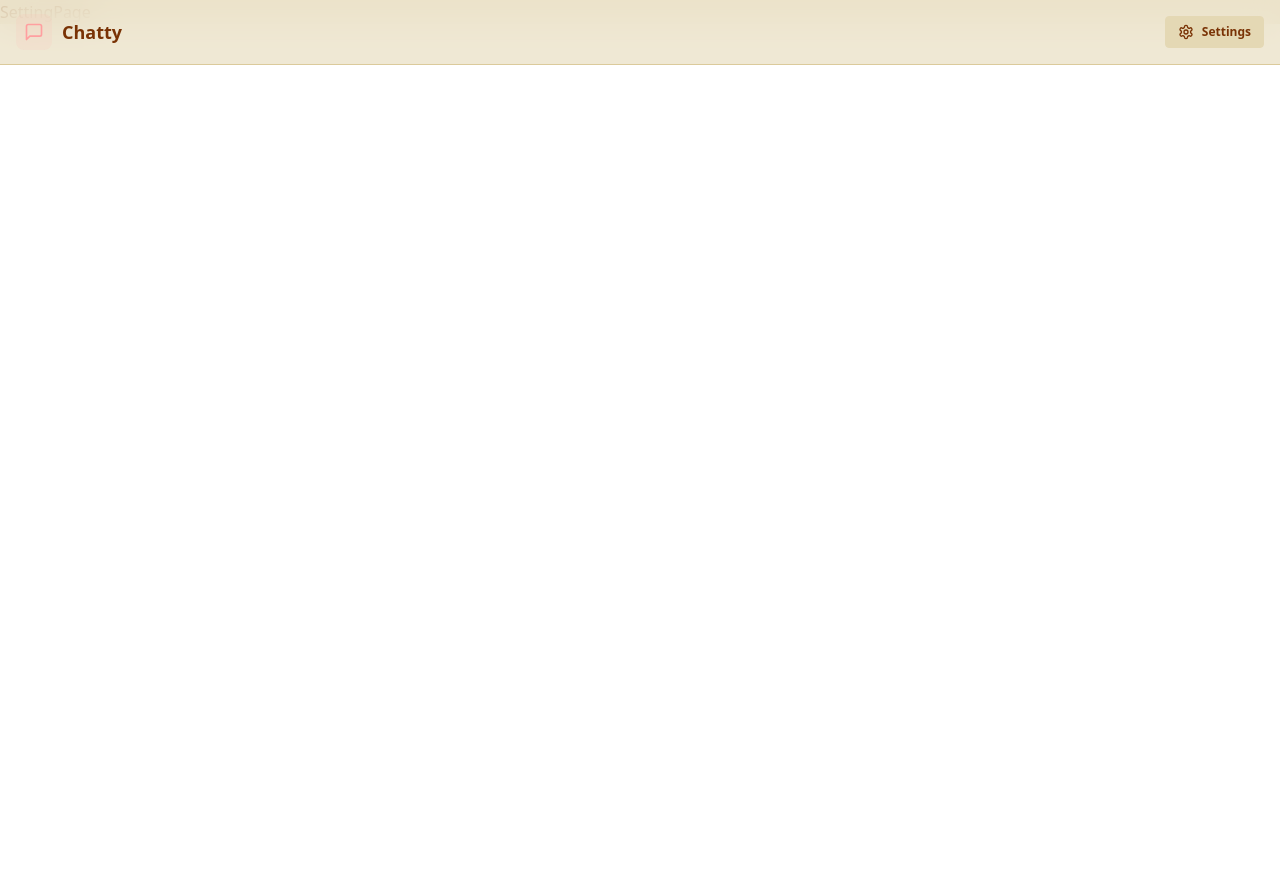
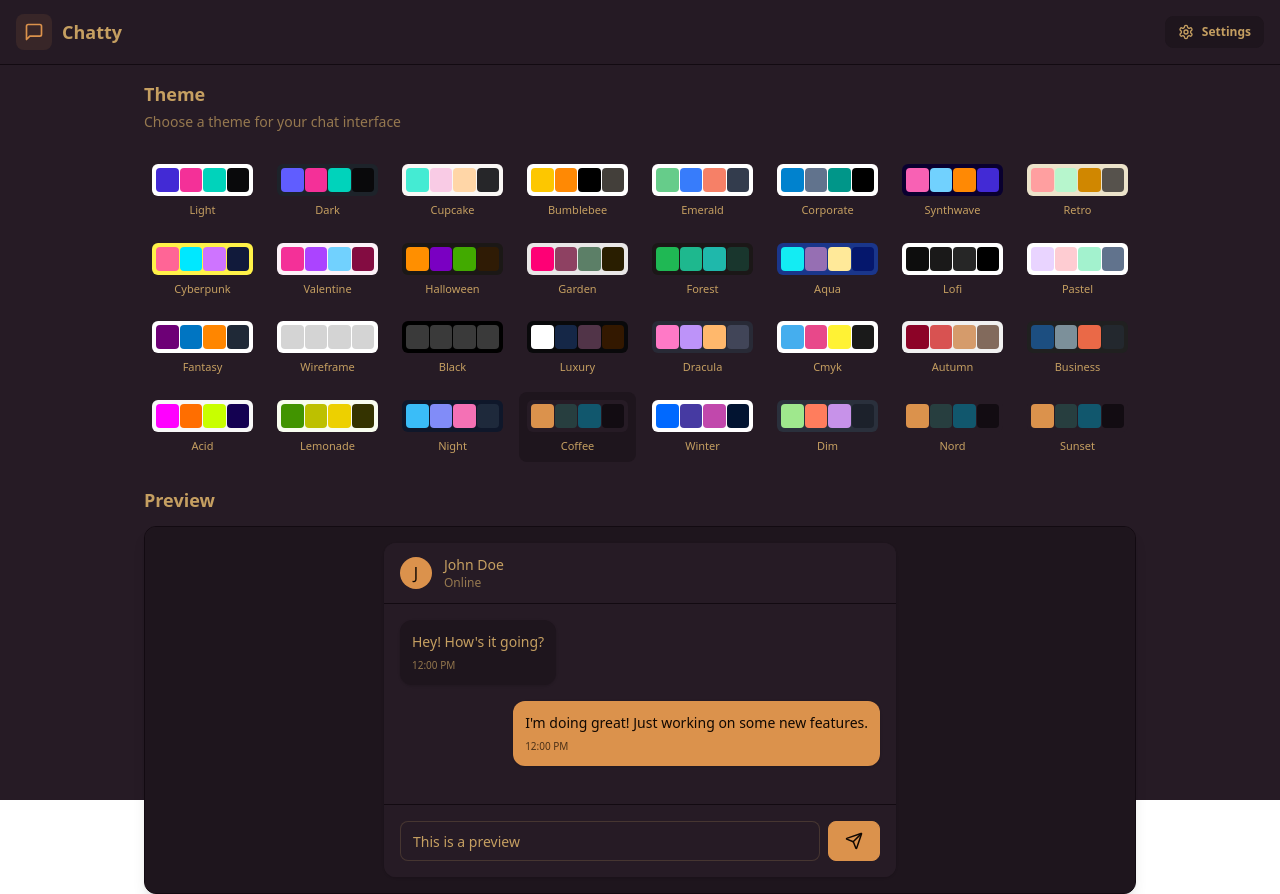
Before and after one commit to Ahius/chat-app, a React (Vite) app in the folder frontend/: page /settings in a window 1280 px wide. Before the commit the page ends 800 px from the top, so only its background shows below. Built offline with nearby package versions, Linux system fonts and the light colour scheme; no server answers.

Commit message:
build setting pages - theme

```diff
--- a/frontend/src/App.jsx
+++ b/frontend/src/App.jsx
@@ -9,9 +9,10 @@
 import { useAuthStore } from "./store/useAuthStore.js";
 import { Loader } from "lucide-react";
 import { Toaster } from "react-hot-toast";
+import { useThemeStore } from "./store/useThemeStore.js";
 const App = () => {
   const { authUser, checkAuth, isCheckingAuth } = useAuthStore();
-
+  const { theme } = useThemeStore();
   useEffect(() => {
     checkAuth();
   }, [checkAuth]);
@@ -26,7 +27,7 @@
     );
 
   return (
-    <div data-theme="retro">
+    <div data-theme={theme}>
       <Navbar />
       <Routes>
         <Route
--- a/frontend/src/pages/SettingPage.jsx
+++ b/frontend/src/pages/SettingPage.jsx
@@ -1,11 +1,116 @@
-import React from 'react'
+import { THEMES } from "../constants";
+import { useThemeStore } from "../store/useThemeStore";
+import { Send } from "lucide-react";
 
-function SettingPage() {
+const PREVIEW_MESSAGES = [
+  { id: 1, content: "Hey! How's it going?", isSent: false },
+  { id: 2, content: "I'm doing great! Just working on some new features.", isSent: true },
+];
+
+const SettingsPage = () => {
+  const { theme, setTheme } = useThemeStore();
+
   return (
-    <div>
-      SettingPage
+    <div className="h-screen container mx-auto px-4 pt-20 max-w-5xl">
+      <div className="space-y-6">
+        <div className="flex flex-col gap-1">
+          <h2 className="text-lg font-semibold">Theme</h2>
+          <p className="text-sm text-base-content/70">Choose a theme for your chat interface</p>
+        </div>
+
+        <div className="grid grid-cols-4 sm:grid-cols-6 md:grid-cols-8 gap-2">
+          {THEMES.map((t) => (
+            <button
+              key={t}
+              className={`
+                group flex flex-col items-center gap-1.5 p-2 rounded-lg transition-colors
+                ${theme === t ? "bg-base-200" : "hover:bg-base-200/50"}
+              `}
+              onClick={() => setTheme(t)}
+            >
+              <div className="relative h-8 w-full rounded-md overflow-hidden" data-theme={t}>
+                <div className="absolute inset-0 grid grid-cols-4 gap-px p-1">
+                  <div className="rounded bg-primary"></div>
+                  <div className="rounded bg-secondary"></div>
+                  <div className="rounded bg-accent"></div>
+                  <div className="rounded bg-neutral"></div>
+                </div>
+              </div>
+              <span className="text-[11px] font-medium truncate w-full text-center">
+                {t.charAt(0).toUpperCase() + t.slice(1)}
+              </span>
+            </button>
+          ))}
+        </div>
+
+        {/* Preview Section */}
+        <h3 className="text-lg font-semibold mb-3">Preview</h3>
+        <div className="rounded-xl border border-base-300 overflow-hidden bg-base-100 shadow-lg">
+          <div className="p-4 bg-base-200">
+            <div className="max-w-lg mx-auto">
+              {/* Mock Chat UI */}
+              <div className="bg-base-100 rounded-xl shadow-sm overflow-hidden">
+                {/* Chat Header */}
+                <div className="px-4 py-3 border-b border-base-300 bg-base-100">
+                  <div className="flex items-center gap-3">
+                    <div className="w-8 h-8 rounded-full bg-primary flex items-center justify-center text-primary-content font-medium">
+                      J
+                    </div>
+                    <div>
+                      <h3 className="font-medium text-sm">John Doe</h3>
+                      <p className="text-xs text-base-content/70">Online</p>
+                    </div>
+                  </div>
+                </div>
+
+                {/* Chat Messages */}
+                <div className="p-4 space-y-4 min-h-[200px] max-h-[200px] overflow-y-auto bg-base-100">
+                  {PREVIEW_MESSAGES.map((message) => (
+                    <div
+                      key={message.id}
+                      className={`flex ${message.isSent ? "justify-end" : "justify-start"}`}
+                    >
+                      <div
+                        className={`
+                          max-w-[80%] rounded-xl p-3 shadow-sm
+                          ${message.isSent ? "bg-primary text-primary-content" : "bg-base-200"}
+                        `}
+                      >
+                        <p className="text-sm">{message.content}</p>
+                        <p
+                          className={`
+                            text-[10px] mt-1.5
+                            ${message.isSent ? "text-primary-content/70" : "text-base-content/70"}
+                          `}
+                        >
+                          12:00 PM
+                        </p>
+                      </div>
+                    </div>
+                  ))}
+                </div>
+
+                {/* Chat Input */}
+                <div className="p-4 border-t border-base-300 bg-base-100">
+                  <div className="flex gap-2">
+                    <input
+                      type="text"
+                      className="input input-bordered flex-1 text-sm h-10"
+                      placeholder="Type a message..."
+                      value="This is a preview"
+                      readOnly
+                    />
+                    <button className="btn btn-primary h-10 min-h-0">
+                      <Send size={18} />
+                    </button>
+                  </div>
+                </div>
+              </div>
+            </div>
+          </div>
+        </div>
+      </div>
     </div>
-  )
-}
-
-export default SettingPage
+  );
+};
+export default SettingsPage;
--- a/frontend/src/store/useThemeStore.js
+++ b/frontend/src/store/useThemeStore.js
@@ -0,0 +1,9 @@
+import { create } from "zustand";
+
+export const useThemeStore = create((set) => ({
+  theme: localStorage.getItem("chat-theme") || "coffee",
+  setTheme: (theme) => {
+    localStorage.setItem("chat-theme", theme);
+    set({ theme });
+  },
+}));
```
